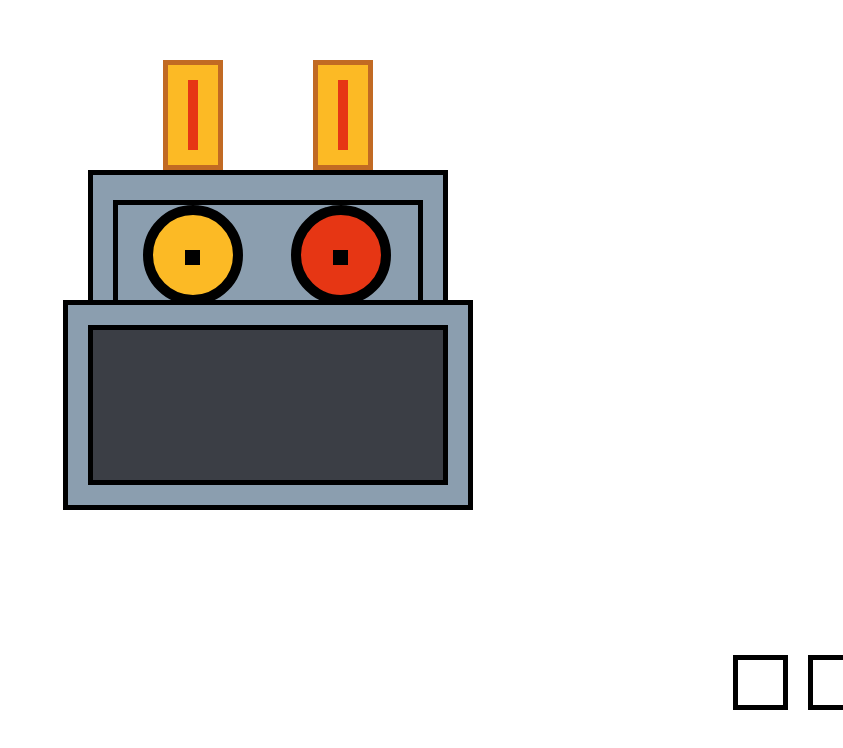
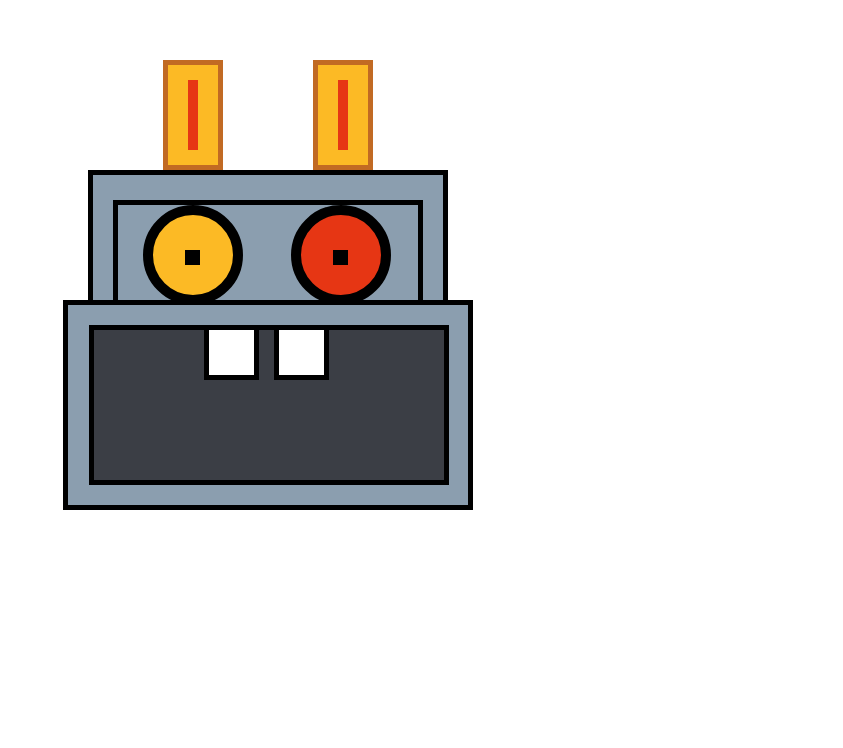
Before and after one commit to anyaiv23/my-project, a plain HTML site: page Robot.html in a window 1280 px wide. Shown: the whole page, without its empty margins (437-1280 px from the left). Drawn offline with Linux system fonts and the light colour scheme.

Commit message:
HW8- corrected

```diff
--- a/mystyle5.css
+++ b/mystyle5.css
@@ -1,5 +1,5 @@
 .rectangle1 {
-  position:absolute;
+  position: absolute;
   top: 300px;
   left: 500px;
   background-color: #8b9eaf;
@@ -9,9 +9,9 @@
   z-index: 3;
 }
 .rectangle2 {
-  position:absolute;
-  top: 325px;
-  left: 525px;
+  position: relative;
+  top: 317px;
+  left: 518px;
   background-color: #3b3e45;
   border: 5px solid black;
   width: 350px;
@@ -20,7 +20,7 @@
 }
 
 .rectangle3 {
-  position:absolute;
+  position: absolute;
   top: 170px;
   left: 525px;
   background-color: #8b9eaf;
@@ -30,7 +30,7 @@
   z-index: 1;
 }
 .rectangle4 {
-  position:absolute;
+  position: absolute;
   top: 200px;
   left: 550px;
   background-color: #8b9eaf;
@@ -40,7 +40,7 @@
   z-index: 1;
 }
 .rectangle5 {
-  position:absolute;
+  position: absolute;
   top: 60px;
   left: 600px;
   background-color: #fcba25;
@@ -50,7 +50,7 @@
   z-index: 1;
 }
 .rectangle6 {
-  position:absolute;
+  position: absolute;
   top: 60px;
   left: 750px;
   background-color: #fcba25;
@@ -59,46 +59,42 @@
 	height: 100px;
   z-index: 1;
 }
-.rectangle7 {
-  position:absolute;
-  top: 80px;
-  left: 775px;
+.antenna {
   background-color: #e63614;
   width: 10px;
 	height: 70px;
   z-index: 1;
 }
+.rectangle7 {
+  position: absolute;
+  top: 80px;
+  left: 775px;
+}
+
 .rectangle8 {
-  position:absolute;
+  position: absolute;
   top: 80px;
   left: 625px;
-  background-color: #e63614;
-  width: 10px;
-	height: 70px;
-  z-index: 1;
 }
-.square1 {
-  position:absolute;
-  top: 325px;
-  left: 640px;
+.teeth {
   background-color: white;
   border: 5px solid black;
   width: 45px;
 	height: 45px;
   z-index: 4;
 }
+.square1 {
+  position: absolute;
+  top: -5px;
+  left: 110px;
+}
 .square2 {
-  position:absolute;
-  top: 325px;
-  left: 715px;
-  background-color: white;
-  border: 5px solid black;
-  width: 45px;
-	height: 45px;
-  z-index: 4;
+  position: absolute;
+  top: -5px;
+  left: 180px;
 }
 .square3 {
-  position:absolute;
+  position: absolute;
   background-color: black;
   width: 15px;
 	height: 15px;
@@ -107,7 +103,7 @@
   left: 770px;
 }
 .square4 {
-  position:absolute;
+  position: absolute;
   background-color: black;
   width: 15px;
 	height: 15px;
@@ -116,7 +112,7 @@
   left: 622px;
 }
 .circle1 {
-  position:absolute;
+  position: absolute;
   top: 205px;
   left: 580px;
   width: 80px;
@@ -128,7 +124,7 @@
 
 }
 .circle2 {
-  position:absolute;
+  position: absolute;
   top: 205px;
   left: 728px;
   width: 80px;
```
